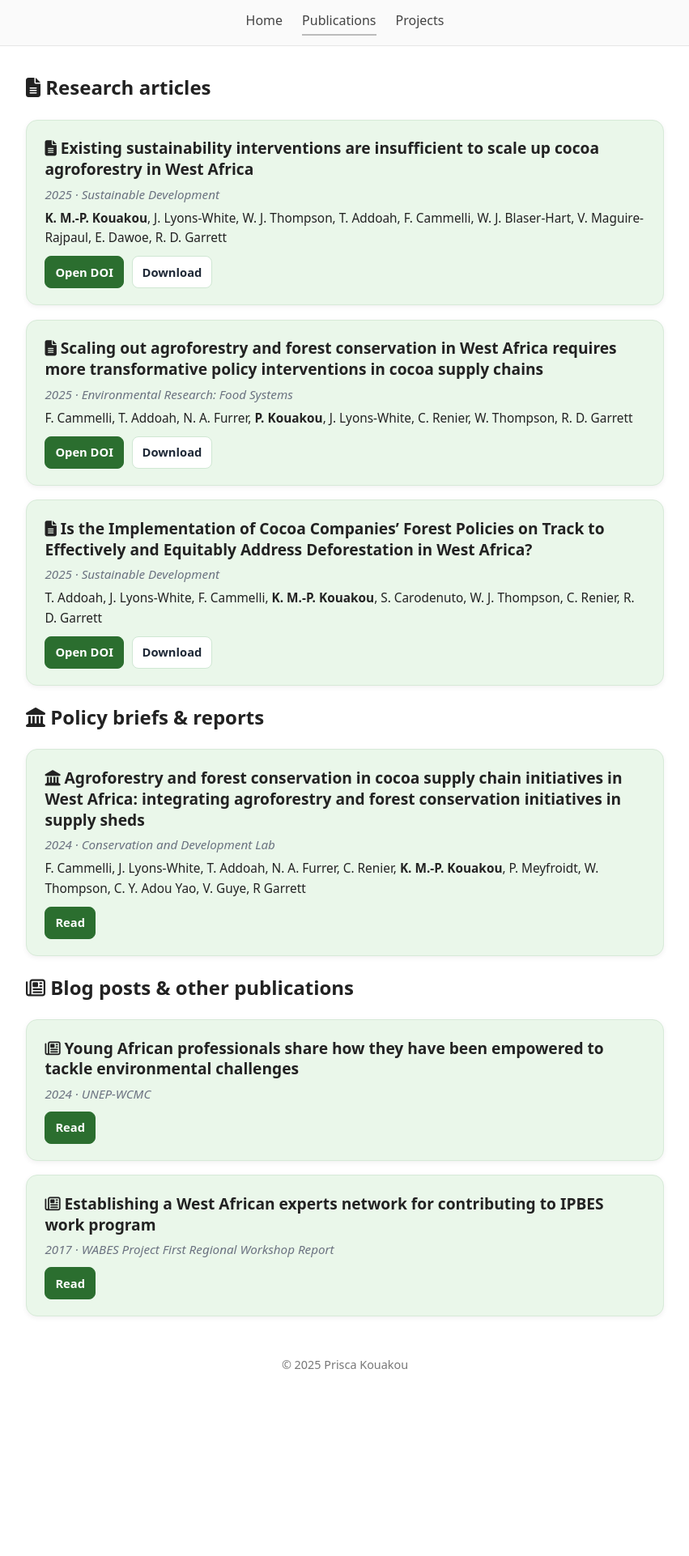
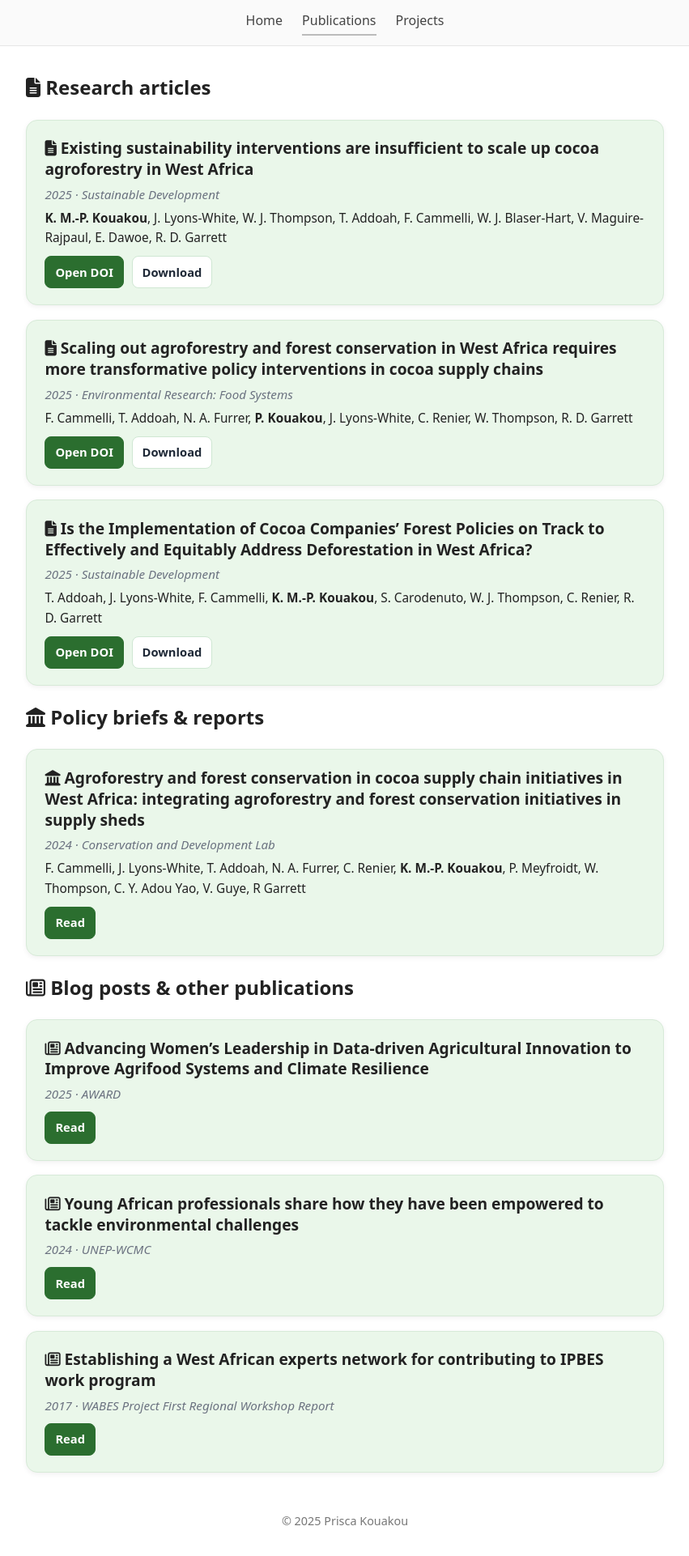
Before and after one commit to priscakmkouakou/priscakmkouakou.github.io, a Jekyll site: the page built from publications.md, in a window 1280 px wide. Shown: the whole page at 81% size, without its empty margins (214-1065 px from the left). Built offline with Jekyll 4.4.1, drawn with Linux system fonts in a browser that asks for light colours; before the commit the page ends 1729 px from its top, so only the background shows below that.

Commit message:
Add publication on women's leadership in agriculture

```diff
--- a/publications.md
+++ b/publications.md
@@ -109,6 +109,16 @@ permalink: /publications/
 
   <article class="pub-card">
     <h3 class="pub-title">
+      <i class="fa-regular fa-newspaper"></i> Advancing Women’s Leadership in Data-driven Agricultural Innovation to Improve Agrifood Systems and Climate Resilience
+    </h3>
+    <div class="pub-meta">2025 · AWARD</div>
+    <div class="pub-actions">
+      <a class="primary" href="https://awardfellowships.org/news/advancing-womens-leadership-in-data-driven-agricultural-innovation-to-improve-agrifood-systems-and-climate-resilience/" target="_blank" rel="noopener">Read</a>
+    </div>
+  </article>
+
+  <article class="pub-card">
+    <h3 class="pub-title">
       <i class="fa-regular fa-newspaper"></i> Young African professionals share how they have been empowered to tackle environmental challenges
     </h3>
     <div class="pub-meta">2024 · UNEP-WCMC</div>
```
